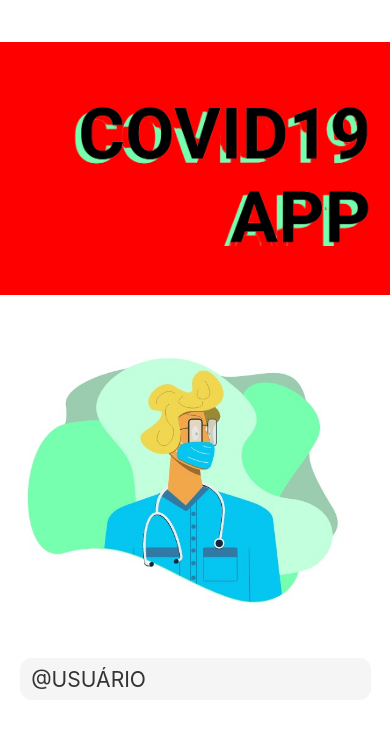
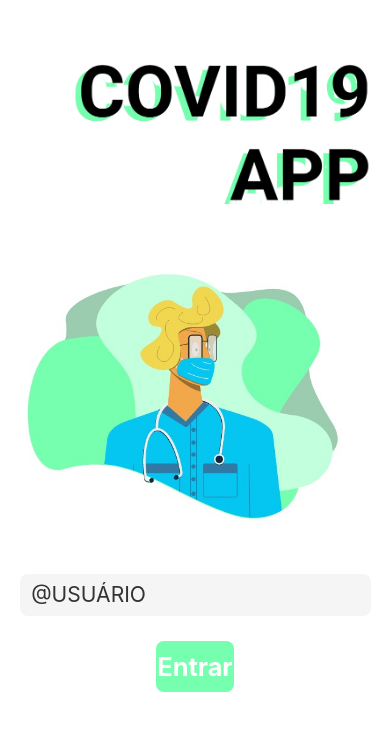
Before and after one commit to tavaresmat/App-Covid19-Semana-Fluxo-FullStack, a React Native app: screen / in a window 390 px wide. Shown: the top 730 px of the page. Built offline with nearby package versions, Linux system fonts and the light colour scheme.

Commit message:
Submit button added

```diff
--- a/App.js
+++ b/App.js
@@ -6,6 +6,8 @@ import
   Image,
   TextInput,
   KeyboardAvoidingView,
+  TouchableOpacity,
+  Text,
 } from "react-native";
 import * as screen from "./src/constants/dimesions.js";
 
@@ -41,6 +43,13 @@ export default function App(){
           onChangeText = {handleChangeText}
         />
       </KeyboardAvoidingView>
+      <TouchableOpacity
+        style = {styles.submitButton}
+        onPress = {() => console.log("Botão Pressionado")}>
+        <Text style = {styles.submitButtonText} >
+          Entrar
+        </Text>
+      </TouchableOpacity>
     </SafeAreaView>
   );
 }
@@ -53,14 +62,13 @@ const styles = StyleSheet.create(
     },
     header:
     {
-      backgroundColor: "red",
       marginTop: screen.height * 0.05,
       alignItems: "flex-end",
     },
     titleImage:
     {
       width: screen.width * 0.8,
-      height: screen.height * 0.3,
+      height: screen.height * 0.2,
       marginRight: screen.width * 0.05
     },
     gifImage:
@@ -75,10 +83,26 @@ const styles = StyleSheet.create(
       alignSelf: "center",
       marginVertical: screen.height * 0.03,
       backgroundColor: "#F5F5F5",
-      borderRadius: screen.width * 0.03,
+      borderRadius: screen.width * 0.02,
       color: "#333",
       fontSize: screen.height * 0.025,
       paddingHorizontal: screen.width * 0.03,
     },
+    submitButton:
+    {
+      width: screen.width * 0.2,
+      height: screen.height * 0.06,
+      backgroundColor: "#75FFAF",
+      alignSelf: "center",
+      borderRadius: screen.width * 0.02,
+      alignItems: "center",
+      justifyContent: "center",
+    },
+    submitButtonText:
+    {
+      fontSize: screen.height * 0.03,
+      color: "#FFFFFF",
+      fontWeight: "bold",
+    },
   }
 );
```
